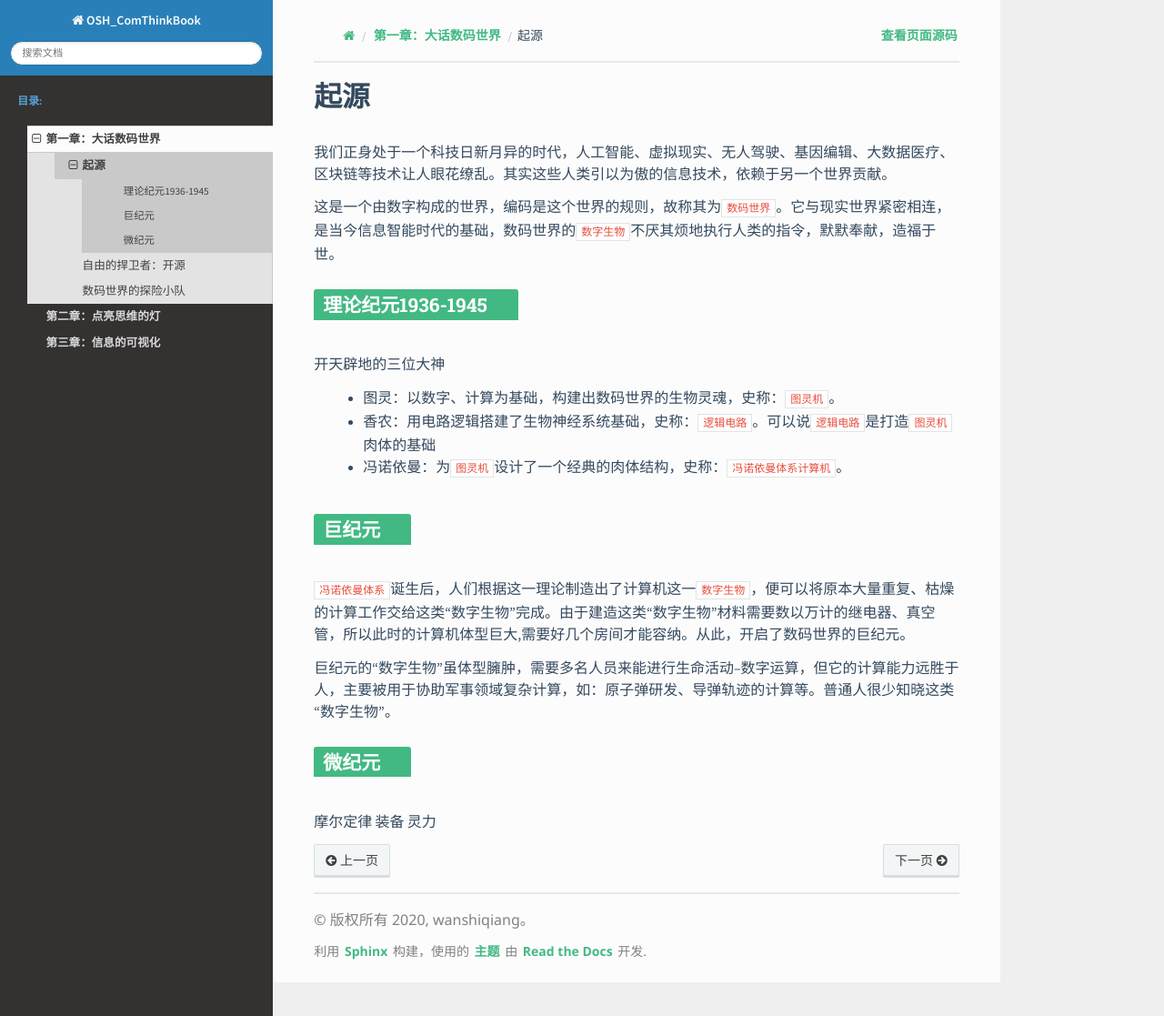
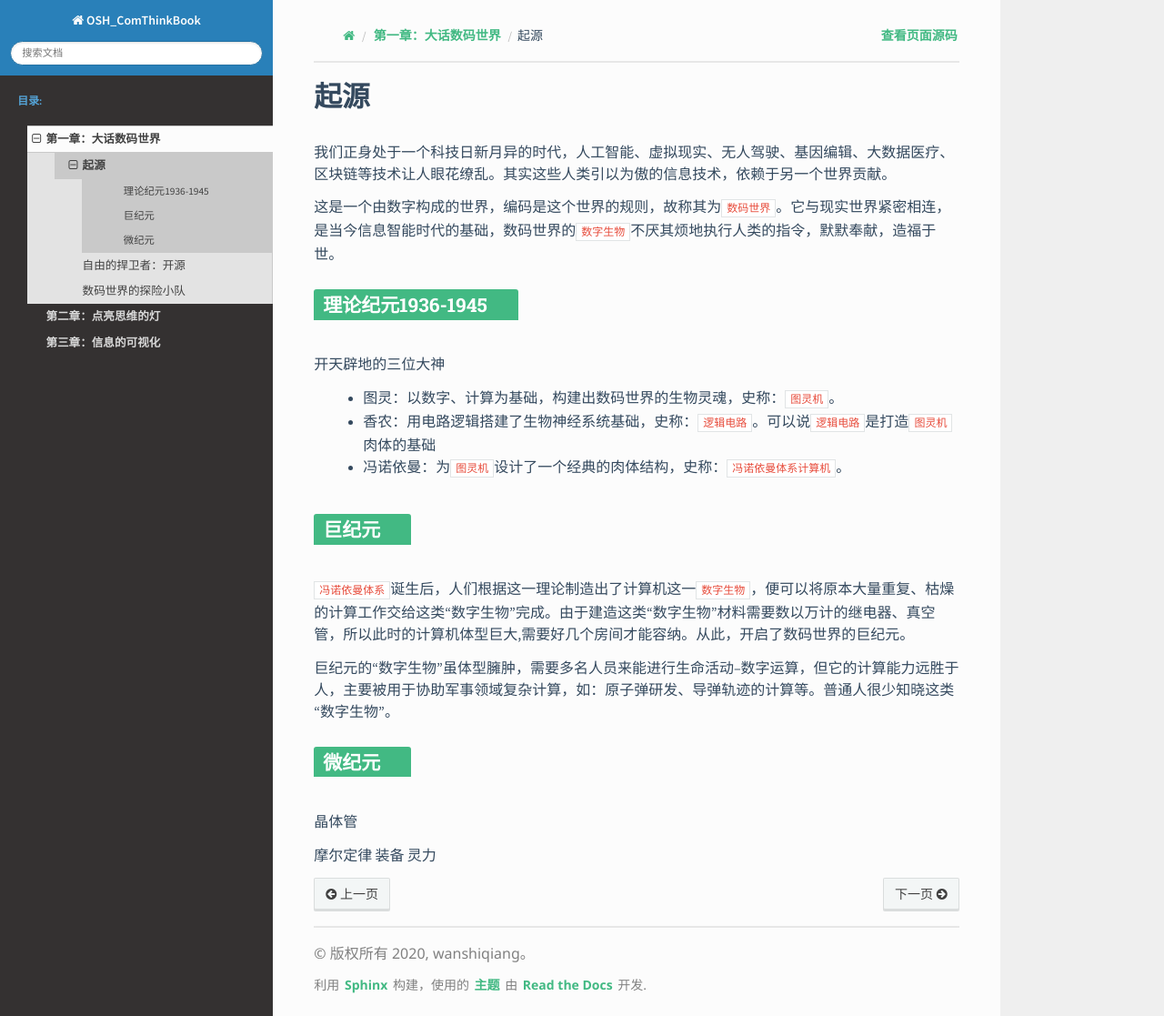
Before and after one commit to wanshiqiang/OSH_ComThinkBook, a Sphinx documentation site: the page built from source/bookChapters/part1/part1_1.md, in a window 1280 px wide and 1117 px high. Shown: the whole window at 91% size. Built offline with Sphinx 7.4.7 and the Read the Docs theme 2.0.0, drawn with Linux system fonts in a browser that asks for light colours.

Commit message:
init writing branch

```diff
--- a/source/bookChapters/part1/part1_1.md
+++ b/source/bookChapters/part1/part1_1.md
@@ -3,18 +3,25 @@
 我们正身处于一个科技日新月异的时代，人工智能、虚拟现实、无人驾驶、基因编辑、大数据医疗、区块链等技术让人眼花缭乱。其实这些人类引以为傲的信息技术，依赖于另一个世界贡献。
 
 这是一个由数字构成的世界，编码是这个世界的规则，故称其为`数码世界`。它与现实世界紧密相连，是当今信息智能时代的基础，数码世界的`数字生物`不厌其烦地执行人类的指令，默默奉献，造福于世。
+
 ## 理论纪元1936-1945
+
 开天辟地的三位大神
+
 - 图灵：以数字、计算为基础，构建出数码世界的生物灵魂，史称：`图灵机`。
 - 香农：用电路逻辑搭建了生物神经系统基础，史称：`逻辑电路`。可以说`逻辑电路`是打造`图灵机`肉体的基础
 - 冯诺依曼：为`图灵机`设计了一个经典的肉体结构，史称：`冯诺依曼体系计算机`。
 
 ## 巨纪元
+
 `冯诺依曼体系`诞生后，人们根据这一理论制造出了计算机这一`数字生物`，便可以将原本大量重复、枯燥的计算工作交给这类“数字生物”完成。由于建造这类“数字生物”材料需要数以万计的继电器、真空管，所以此时的计算机体型巨大,需要好几个房间才能容纳。从此，开启了数码世界的巨纪元。
 
 巨纪元的“数字生物”虽体型臃肿，需要多名人员来能进行生命活动--数字运算，但它的计算能力远胜于人，主要被用于协助军事领域复杂计算，如：原子弹研发、导弹轨迹的计算等。普通人很少知晓这类“数字生物”。
 
 ## 微纪元
+
+晶体管
+
 摩尔定律
 装备
 灵力
```
